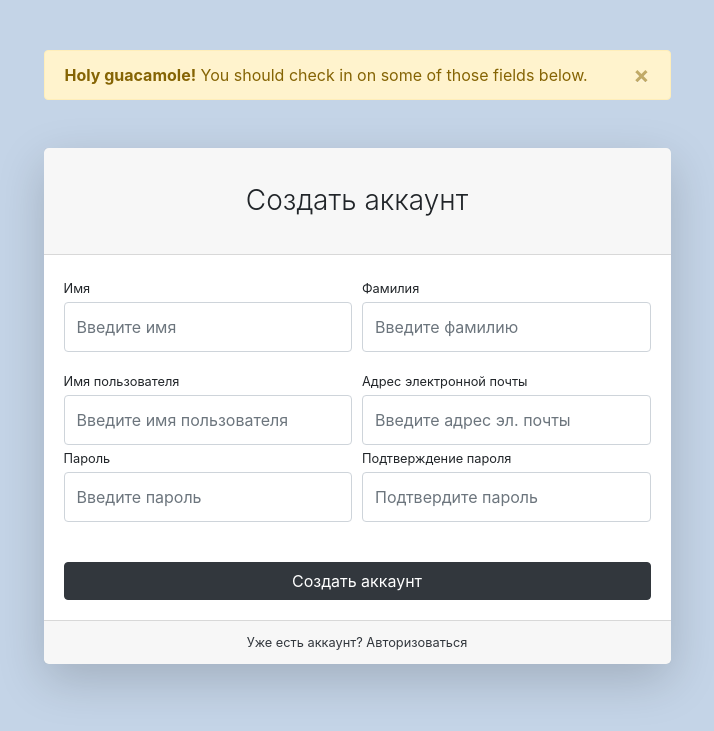
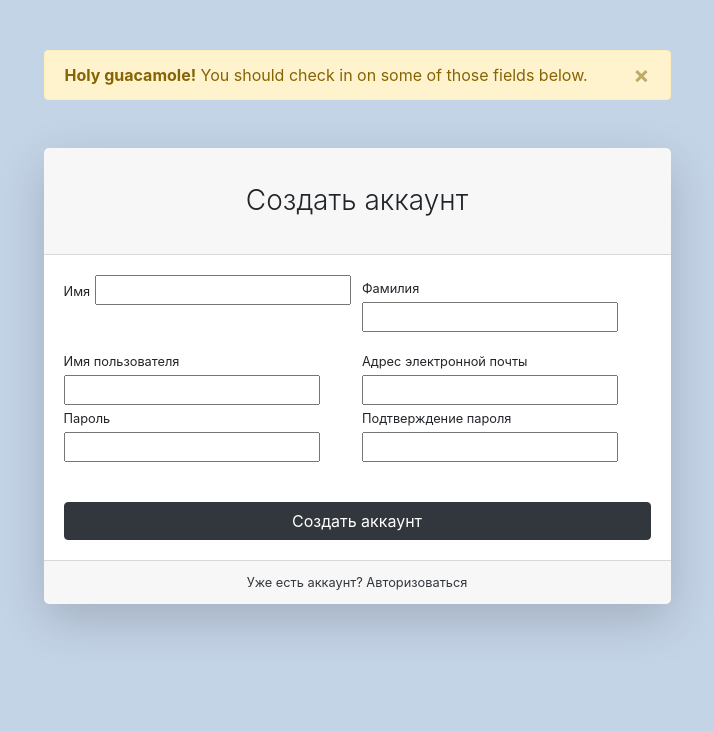
Before and after one commit to vprinz/geekshop-517, a Django app: template authapp/templates/authapp/register.html in a window 1280 px wide. Shown: the top 731 px of the page, without its empty margins (283-997 px from the left). Run offline with Django 3.2, Linux system fonts and the light colour scheme; the template is opened without the code that fills it, so the values that code supplies are empty, except form fields; tables that the repository leaves empty hold one stand-in row (values such as "Sample post"); form fields are guessed from the names that the template uses; some libraries are stand-ins or nearby versions.

Commit message:
added register and logout

```diff
--- a/authapp/templates/authapp/register.html
+++ b/authapp/templates/authapp/register.html
@@ -31,52 +31,48 @@
                             <div class="card-header"><h3 class="text-center font-weight-light my-4">Создать аккаунт</h3>
                             </div>
                             <div class="card-body">
-                                <form>
+                                <form action="{% url 'auth:register' %}" method="post">
+                                    {% csrf_token %}
                                     <div class="form-row">
                                         <div class="col-md-6">
                                             <div class="form-group">
-                                                <label class="small mb-1" for="inputFirstName">Имя</label>
-                                                <input class="form-control py-4" id="inputFirstName" type="text"
-                                                       placeholder="Введите имя"/>
+                                                <label class="small mb-1"
+                                                       for="{{ form.first_name.id_for_label }}">Имя</label>
+                                                {{ form.first_name }}
                                             </div>
                                         </div>
                                         <div class="col-md-6">
                                             <div class="form-group">
-                                                <label class="small mb-1" for="inputLastName">Фамилия</label>
-                                                <input class="form-control py-4" id="inputLastName" type="text"
-                                                       placeholder="Введите фамилию"/>
+                                                <label class="small mb-1" for="{{ form.last_name.id_for_label }}">Фамилия</label>
+                                                {{ form.last_name }}
                                             </div>
                                         </div>
                                     </div>
                                     <div class="form-row">
                                         <div class="col-md-6">
                                             <label class="small mb-1" for="inputUsername">Имя пользователя</label>
-                                            <input class="form-control py-4" id="inputUsername" type="text"
-                                                   aria-describedby="usernameHelp"
-                                                   placeholder="Введите имя пользователя"/>
+                                            {{ form.username }}
                                         </div>
                                         <div class="col-md-6">
-                                            <label class="small mb-1" for="inputEmailAddress">Адрес электронной
+                                            <label class="small mb-1" for="{{ form.email.id_for_label }}">Адрес
+                                                электронной
                                                 почты</label>
-                                            <input class="form-control py-4" id="inputEmailAddress" type="email"
-                                                   aria-describedby="emailHelp"
-                                                   placeholder="Введите адрес эл. почты"/>
+                                            {{ form.email }}
                                         </div>
                                     </div>
                                     <div class="form-row">
                                         <div class="col-md-6">
                                             <div class="form-group">
-                                                <label class="small mb-1" for="inputPassword">Пароль</label>
-                                                <input class="form-control py-4" id="inputPassword" type="password"
-                                                       placeholder="Введите пароль"/>
+                                                <label class="small mb-1"
+                                                       for="{{ form.password1.id_for_label }}">Пароль</label>
+                                                {{ form.password1 }}
                                             </div>
                                         </div>
                                         <div class="col-md-6">
                                             <div class="form-group">
-                                                <label class="small mb-1" for="inputConfirmPassword">Подтверждение
+                                                <label class="small mb-1" for="{{ form.password2.id_for_label }}">Подтверждение
                                                     пароля</label>
-                                                <input class="form-control py-4" id="inputConfirmPassword"
-                                                       type="password" placeholder="Подтвердите пароль"/>
+                                                {{ form.password2 }}
                                             </div>
                                         </div>
                                     </div>
--- a/authapp/urls.py
+++ b/authapp/urls.py
@@ -1,10 +1,11 @@
 from django.urls import path
 
-from authapp.views import login, register
+from authapp.views import login, register, logout
 
 app_name = 'authapp'
 
 urlpatterns = [
     path('login/', login, name='login'),
     path('register/', register, name='register'),
+    path('logout/', logout, name='logout'),
 ]
--- a/mainapp/templates/mainapp/base.html
+++ b/mainapp/templates/mainapp/base.html
@@ -43,7 +43,7 @@
                         </a>
                     </li>
                     <li class="nav-item">
-                        <a class="nav-link" href="#">Выйти <i class="fas fa-sign-out-alt"></i></a>
+                        <a class="nav-link" href="{% url 'auth:logout' %}">Выйти <i class="fas fa-sign-out-alt"></i></a>
                     </li>
                 {% else %}
                     <li class="nav-item">
```
Also changed, not shown: authapp/forms.py (+17 -0 lines), authapp/views.py (+17 -2 lines).
